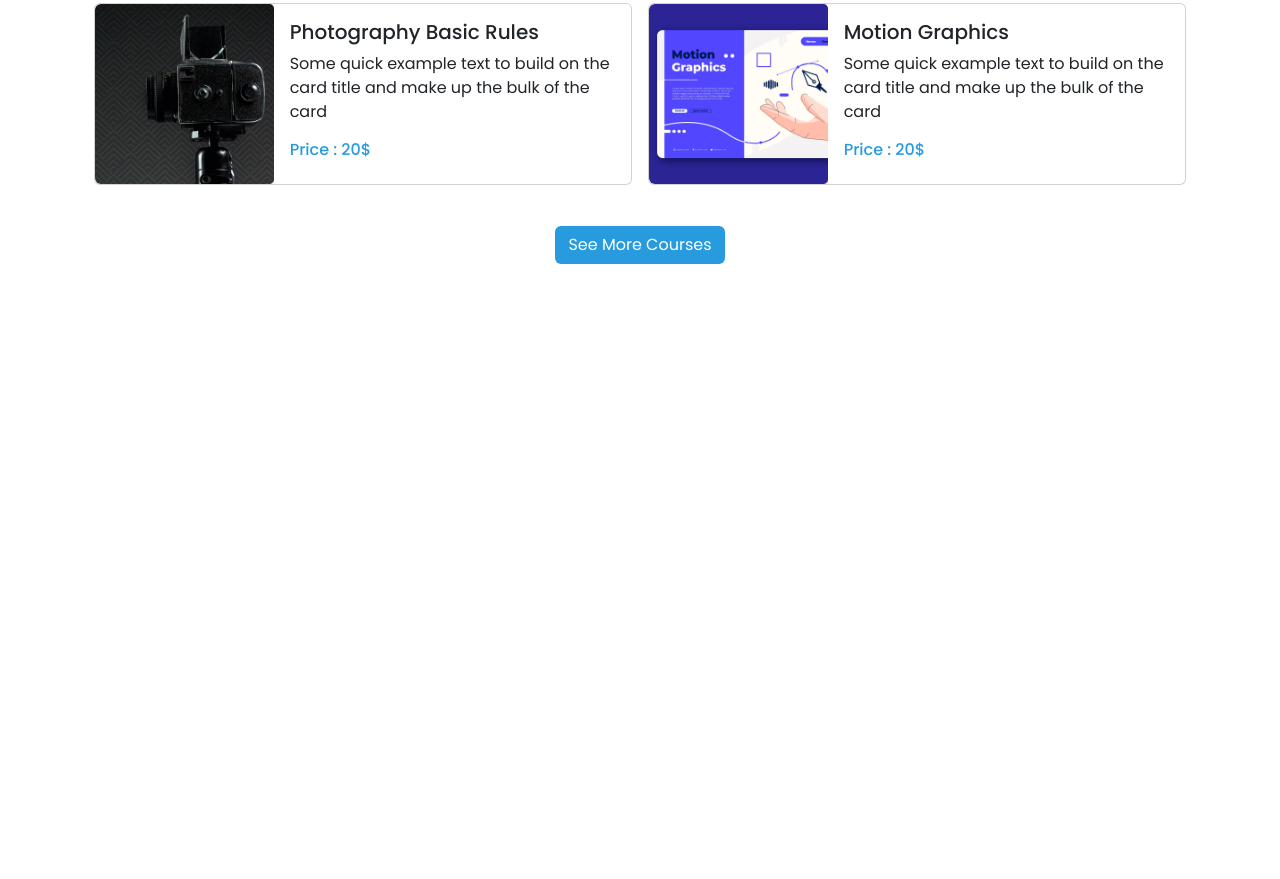
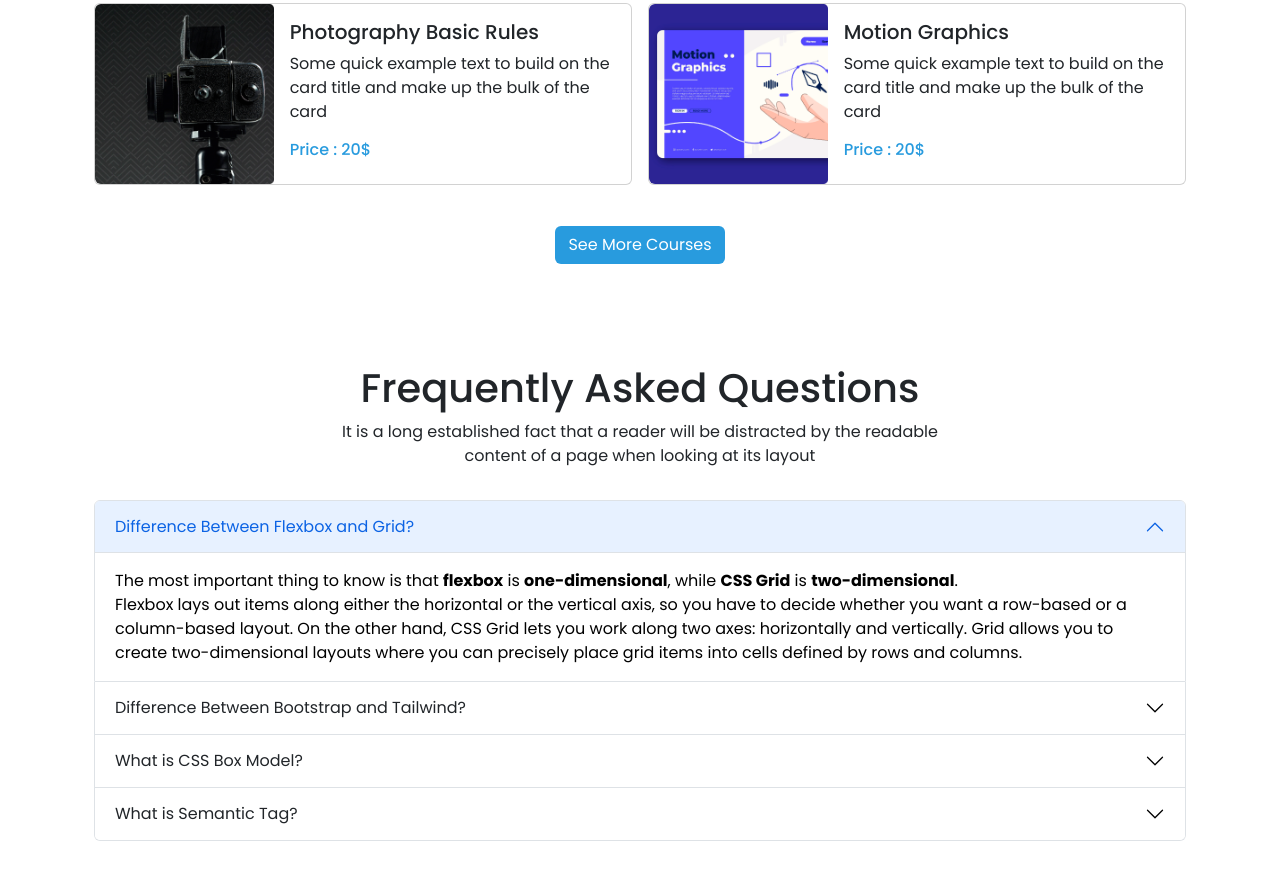
Before and after one commit to smefti70/edTech-website-bootstrap, a plain HTML site: page index.html in a window 1280 px wide. Shown: the part 1366-2245 px from the top of the page. Before the commit the page ends 1730 px from the top, so only its background shows below. Drawn offline with nearby package versions, Linux system fonts and the light colour scheme.

Commit message:
FAQ Section Added

```diff
--- a/index.html
+++ b/index.html
@@ -234,6 +234,96 @@
             <div class="btn colorful-btn course-btn d-md-none d-sm-none d-lg-block">See More Courses</div>
         </section>
         <!-- Course Section Ends -->
+
+        <!--FAQ Section Starts-->
+        <section class="faq-section container d-lg-flex justify-content-center align-items-center flex-column">
+            <div class="faq-info mb-3">
+                <h1 class="text-center">Frequently Asked Questions</h1>
+                <p class="text-center">It is a long established fact that a reader will be distracted by the readable
+                    <br>
+                    content of a page when looking at its layout
+                </p>
+            </div>
+            <div class="accordion" id="accordionExample">
+                <div class="accordion-item">
+                    <h2 class="accordion-header" id="headingOne">
+                        <button class="accordion-button" type="button" data-bs-toggle="collapse"
+                            data-bs-target="#collapseOne" aria-expanded="true" aria-controls="collapseOne">
+                            Difference Between Flexbox and Grid?
+                        </button>
+                    </h2>
+                    <div id="collapseOne" class="accordion-collapse collapse show" aria-labelledby="headingOne"
+                        data-bs-parent="#accordionExample">
+                        <div class="accordion-body text-justify">
+                            The most important thing to know is that <strong>flexbox</strong> is
+                            <strong>one-dimensional</strong>, while <strong>CSS Grid</strong> is
+                            <strong>two-dimensional</strong>. <br>
+                            Flexbox lays out items along either the horizontal or the vertical axis, so you have to
+                            decide whether you want a row-based or a column-based layout.
+                            On the other hand, CSS Grid lets you work along two axes: horizontally and vertically. Grid
+                            allows you to create two-dimensional layouts where you can precisely place grid items into
+                            cells defined by rows and columns.
+                        </div>
+                    </div>
+                </div>
+                <div class="accordion-item">
+                    <h2 class="accordion-header" id="headingTwo">
+                        <button class="accordion-button collapsed" type="button" data-bs-toggle="collapse"
+                            data-bs-target="#collapseTwo" aria-expanded="false" aria-controls="collapseTwo">
+                            Difference Between Bootstrap and Tailwind?
+                        </button>
+                    </h2>
+                    <div id="collapseTwo" class="accordion-collapse collapse" aria-labelledby="headingTwo"
+                        data-bs-parent="#accordionExample">
+                        <div class="accordion-body">
+                            <strong>Tailwind CSS</strong> uses a set of utility classes to create a neat UI with more
+                            flexibility and
+                            uniqueness.
+                            <br> On the other hand, sites created using <strong>Bootstrap</strong> follow the generic
+                            pattern that makes
+                            them look identical.
+                        </div>
+                    </div>
+                </div>
+                <div class="accordion-item">
+                    <h2 class="accordion-header" id="headingThree">
+                        <button class="accordion-button collapsed" type="button" data-bs-toggle="collapse"
+                            data-bs-target="#collapseThree" aria-expanded="false" aria-controls="collapseThree">
+                            What is CSS Box Model?
+                        </button>
+                    </h2>
+                    <div id="collapseThree" class="accordion-collapse collapse" aria-labelledby="headingThree"
+                        data-bs-parent="#accordionExample">
+                        <div class="accordion-body">
+                            The <strong>CSS box model</strong> is essentially a box that wraps around every HTML
+                            element. It consists of: <strong>margins, borders, padding, and the actual content.</strong>
+                        </div>
+                    </div>
+                </div>
+                <div class="accordion-item">
+                    <h2 class="accordion-header" id="headingFour">
+                        <button class="accordion-button collapsed" type="button" data-bs-toggle="collapse"
+                            data-bs-target="#collapseFour" aria-expanded="false" aria-controls="collapseFour">
+                            What is Semantic Tag?
+                        </button>
+                    </h2>
+                    <div id="collapseFour" class="accordion-collapse collapse" aria-labelledby="headingFour"
+                        data-bs-parent="#accordionExample">
+                        <div class="accordion-body">
+                            <strong>A semantic element clearly describes its meaning to both the browser and the
+                                developer.</strong>
+                            Examples of non-semantic elements: &lt;div&gt; and &lt;span&gt; - Tells nothing about its
+                            content.
+                            Examples of semantic elements: &lt;form&gt; , &lt;table&gt; , and &lt;article&gt; -
+                            <strong>Clearly
+                                defines its
+                                content.</strong>
+                        </div>
+                    </div>
+                </div>
+            </div>
+        </section>
+        <!--FAQ Section Ends-->
     </header>
     <!-- Header Section Ends -->
 
```
